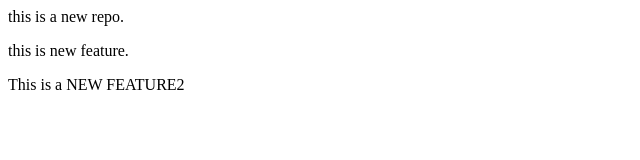
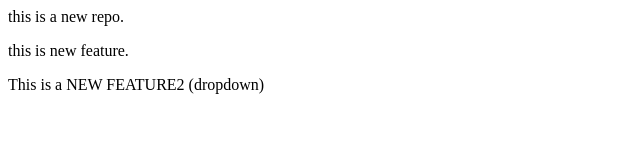
Before and after one commit to fatimaatasmiya/localrepo, a plain HTML site: page index.html in a window 1280 px wide. Shown: the whole page, without its empty margins (0-640 px from the left). Drawn offline with Linux system fonts and the light colour scheme.

```diff
--- a/index.html
+++ b/index.html
@@ -1,3 +1,3 @@
 <p>this is a new repo.</p>
 <p>this is new feature.</p>
-<p>This is a NEW FEATURE2</p>
+<p>This is a NEW FEATURE2 (dropdown)</p>
```
